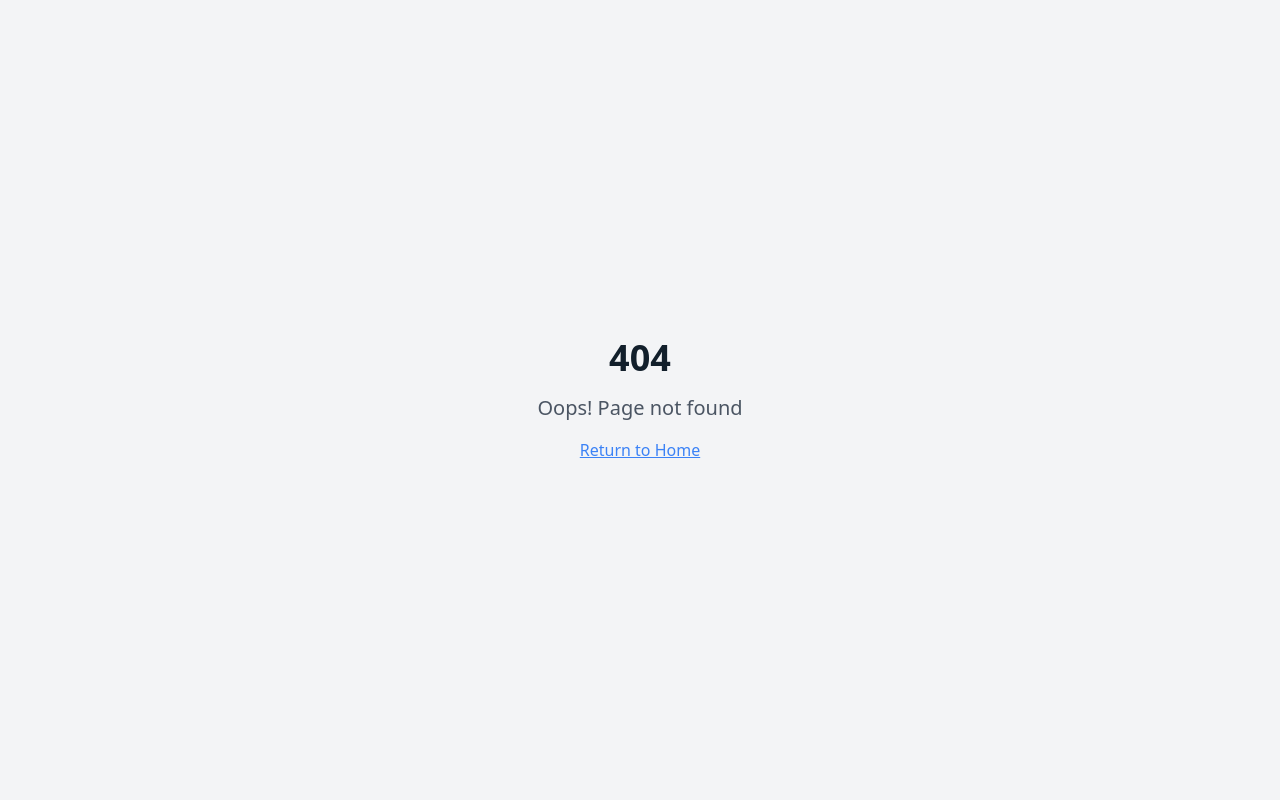
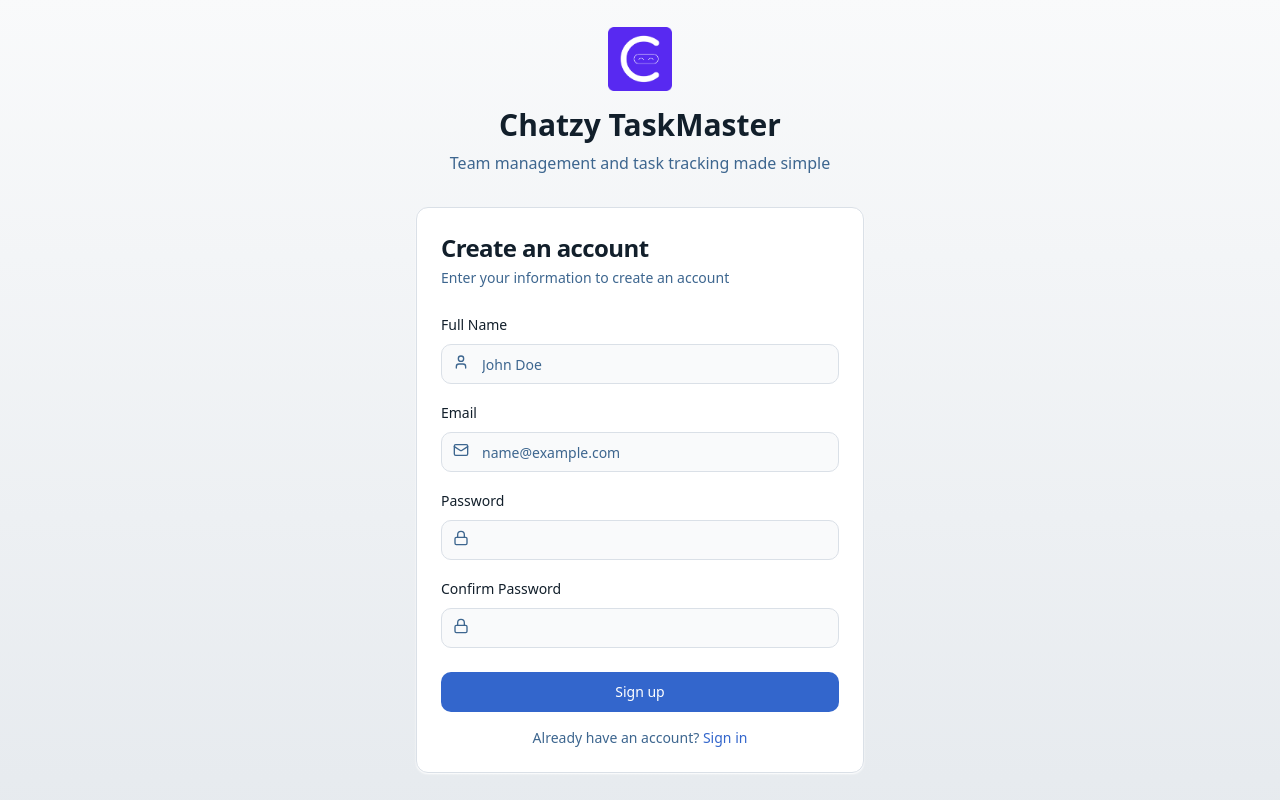
Before and after one commit to arjunguliya/taskberry-squad, a React (Vite) app: page /signup in a window 1280 px wide. Before the commit this address had no page. Built offline with nearby package versions, Linux system fonts and the light colour scheme.

Commit message:
Fix: Implement sign-up functionality
The "Sign up" link on the login page was not functional. This commit implements the functionality to allow users to create new accounts.

```diff
--- a/src/App.tsx
+++ b/src/App.tsx
@@ -6,6 +6,7 @@ import { QueryClient, QueryClientProvider } from "@tanstack/react-query";
 import { BrowserRouter, Routes, Route, Navigate } from "react-router-dom";
 import { AppLayout } from "./components/layout/AppLayout";
 import Login from "./pages/Login";
+import Signup from "./pages/Signup";
 import Dashboard from "./pages/Dashboard";
 import Tasks from "./pages/Tasks";
 import Team from "./pages/Team";
@@ -24,6 +25,7 @@ const App = () => (
         <Routes>
           <Route path="/" element={<Navigate to="/login" replace />} />
           <Route path="/login" element={<Login />} />
+          <Route path="/signup" element={<Signup />} />
           <Route element={<AppLayout />}>
             <Route path="/dashboard" element={<Dashboard />} />
             <Route path="/tasks" element={<Tasks />} />
--- a/src/components/auth/LoginForm.tsx
+++ b/src/components/auth/LoginForm.tsx
@@ -1,6 +1,6 @@
 
 import { useState } from "react";
-import { useNavigate } from "react-router-dom";
+import { useNavigate, Link } from "react-router-dom";
 import { Button } from "@/components/ui/button";
 import { Input } from "@/components/ui/input";
 import { Label } from "@/components/ui/label";
@@ -94,9 +94,9 @@ export function LoginForm() {
           </Button>
           <p className="mt-4 text-center text-sm text-muted-foreground">
             Don't have an account?{" "}
-            <a href="#" className="text-primary hover:underline">
+            <Link to="/signup" className="text-primary hover:underline">
               Sign up
-            </a>
+            </Link>
           </p>
         </CardFooter>
       </form>
--- /dev/null
+++ b/src/components/auth/SignupForm.tsx
@@ -0,0 +1,142 @@
+
+import { useState } from "react";
+import { useNavigate } from "react-router-dom";
+import { Button } from "@/components/ui/button";
+import { Input } from "@/components/ui/input";
+import { Label } from "@/components/ui/label";
+import { Card, CardContent, CardDescription, CardFooter, CardHeader, CardTitle } from "@/components/ui/card";
+import { User, Mail, Lock } from "lucide-react";
+import { toast } from "sonner";
+import { addTeamMember } from "@/lib/dataService";
+import { UserRole } from "@/lib/types";
+
+export function SignupForm() {
+  const [name, setName] = useState("");
+  const [email, setEmail] = useState("");
+  const [password, setPassword] = useState("");
+  const [confirmPassword, setConfirmPassword] = useState("");
+  const [loading, setLoading] = useState(false);
+  const navigate = useNavigate();
+
+  const handleSubmit = (e: React.FormEvent) => {
+    e.preventDefault();
+    setLoading(true);
+
+    // Simple validation
+    if (!name || !email || !password || !confirmPassword) {
+      toast.error("Please fill in all fields");
+      setLoading(false);
+      return;
+    }
+
+    if (password !== confirmPassword) {
+      toast.error("Passwords do not match");
+      setLoading(false);
+      return;
+    }
+
+    // Create new user
+    setTimeout(() => {
+      try {
+        // In a real app, you would hash the password before storing it
+        const newUser = addTeamMember({
+          name,
+          email,
+          role: UserRole.MEMBER, // Default role for new users
+        });
+
+        toast.success(`Account created successfully! Welcome, ${newUser.name}!`);
+        navigate("/login");
+      } catch (error) {
+        toast.error("Failed to create account. Please try again.");
+        console.error("Signup error:", error);
+      } finally {
+        setLoading(false);
+      }
+    }, 1000);
+  };
+
+  return (
+    <Card className="w-full max-w-md mx-auto shadow-card animate-slide-up">
+      <CardHeader className="space-y-1">
+        <CardTitle className="text-2xl font-semibold">Create an account</CardTitle>
+        <CardDescription>
+          Enter your information to create an account
+        </CardDescription>
+      </CardHeader>
+      <form onSubmit={handleSubmit}>
+        <CardContent className="space-y-4">
+          <div className="space-y-2">
+            <Label htmlFor="name">Full Name</Label>
+            <div className="relative">
+              <User className="absolute left-3 top-2.5 h-4 w-4 text-muted-foreground" />
+              <Input
+                id="name"
+                type="text"
+                placeholder="John Doe"
+                className="pl-10"
+                value={name}
+                onChange={(e) => setName(e.target.value)}
+              />
+            </div>
+          </div>
+          <div className="space-y-2">
+            <Label htmlFor="email">Email</Label>
+            <div className="relative">
+              <Mail className="absolute left-3 top-2.5 h-4 w-4 text-muted-foreground" />
+              <Input
+                id="email"
+                type="email"
+                placeholder="name@example.com"
+                className="pl-10"
+                value={email}
+                onChange={(e) => setEmail(e.target.value)}
+              />
+            </div>
+          </div>
+          <div className="space-y-2">
+            <Label htmlFor="password">Password</Label>
+            <div className="relative">
+              <Lock className="absolute left-3 top-2.5 h-4 w-4 text-muted-foreground" />
+              <Input
+                id="password"
+                type="password"
+                className="pl-10"
+                value={password}
+                onChange={(e) => setPassword(e.target.value)}
+              />
+            </div>
+          </div>
+          <div className="space-y-2">
+            <Label htmlFor="confirmPassword">Confirm Password</Label>
+            <div className="relative">
+              <Lock className="absolute left-3 top-2.5 h-4 w-4 text-muted-foreground" />
+              <Input
+                id="confirmPassword"
+                type="password"
+                className="pl-10"
+                value={confirmPassword}
+                onChange={(e) => setConfirmPassword(e.target.value)}
+              />
+            </div>
+          </div>
+        </CardContent>
+        <CardFooter className="flex flex-col">
+          <Button
+            type="submit"
+            className="w-full"
+            disabled={loading}
+          >
+            {loading ? "Creating account..." : "Sign up"}
+          </Button>
+          <p className="mt-4 text-center text-sm text-muted-foreground">
+            Already have an account?{" "}
+            <a href="/login" className="text-primary hover:underline">
+              Sign in
+            </a>
+          </p>
+        </CardFooter>
+      </form>
+    </Card>
+  );
+}
--- /dev/null
+++ b/src/pages/Signup.tsx
@@ -0,0 +1,29 @@
+
+import { SignupForm } from "@/components/auth/SignupForm";
+
+export default function Signup() {
+  return (
+    <div className="flex min-h-screen items-center justify-center bg-gradient-to-b from-background to-muted p-4">
+      <div className="w-full max-w-md">
+        <div className="mb-8 text-center">
+          <div className="flex justify-center mb-4">
+            <img
+              src="/Chatzy.png"
+              alt="Chatzy Logo"
+              className="h-16 w-16"
+              onError={(e) => {
+                console.error("Signup logo failed to load", e);
+                (e.target as HTMLImageElement).src = "/placeholder.svg";
+              }}
+            />
+          </div>
+          <h1 className="text-3xl font-bold mb-2">Chatzy TaskMaster</h1>
+          <p className="text-muted-foreground">
+            Team management and task tracking made simple
+          </p>
+        </div>
+        <SignupForm />
+      </div>
+    </div>
+  );
+}
```
